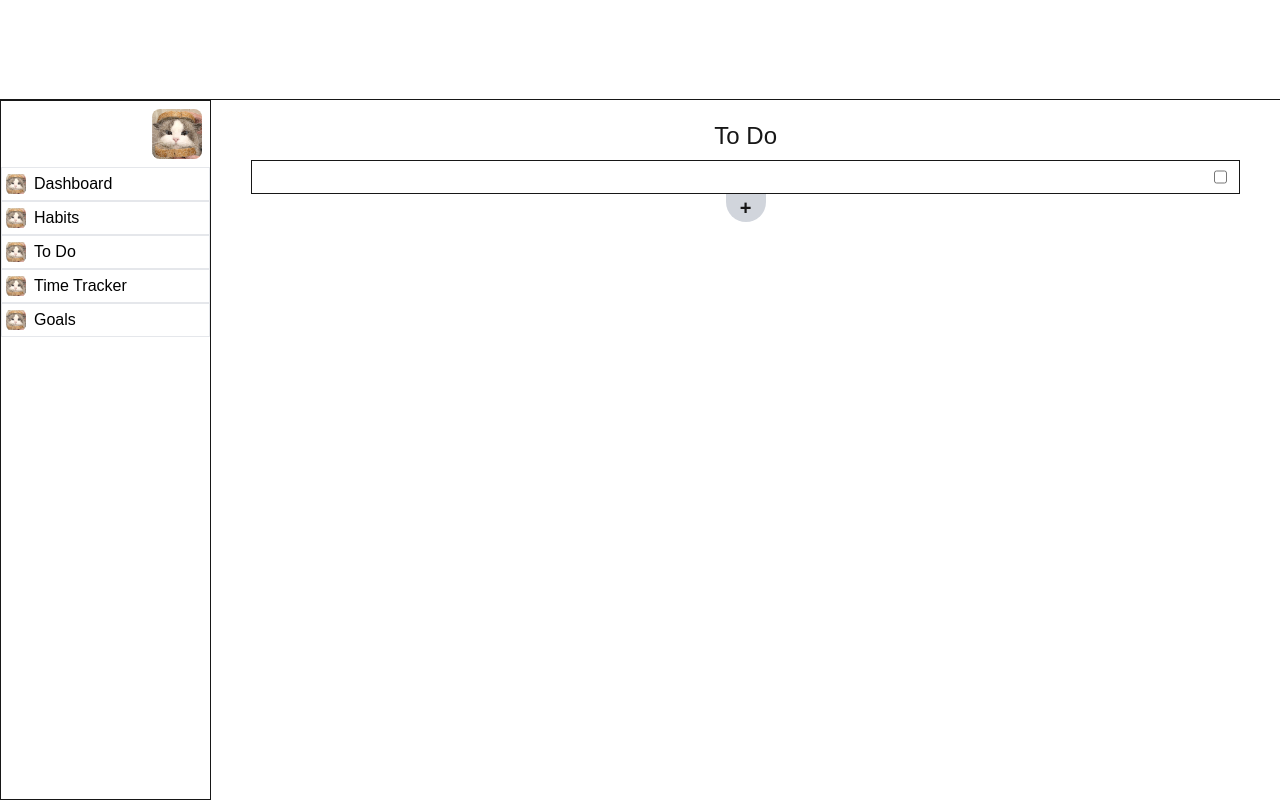
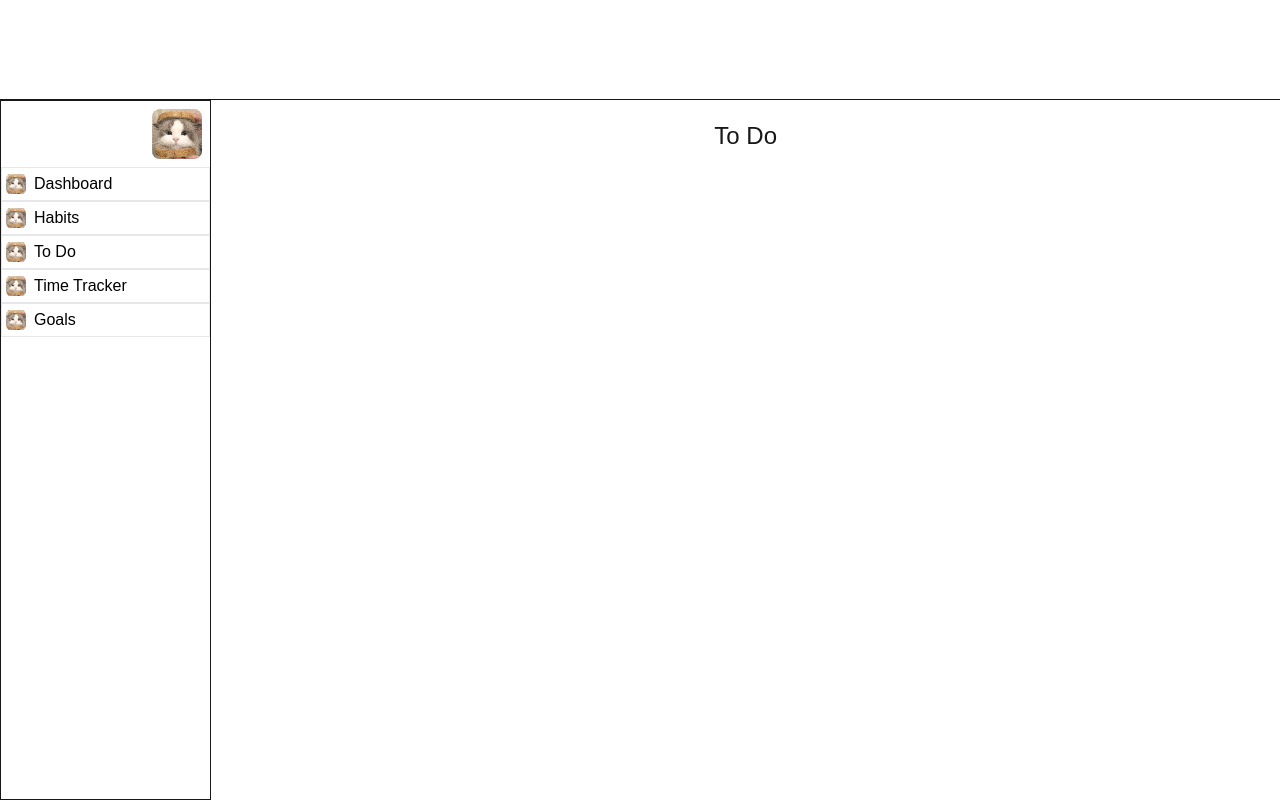
Before and after one commit to eel-in-denial/productavian-legends, a Next.js app: page /todo in a window 1280 px wide. Built offline with nearby package versions, Linux system fonts and the light colour scheme.

Commit message:
found the thing breaking stuff
and commented it out

```diff
--- a/app/todo/page.tsx
+++ b/app/todo/page.tsx
@@ -4,24 +4,24 @@ export default function ToDo() {
     <div className="flex-col items-center w-full h-full p-5 px-10 text-center">
       <h1 className="text-2xl pb-2">To Do</h1>
       <div>
-        <TodoItem text='running'/>
+        {/* <TodoItem text='running'/> */}
       </div>
-      <button onClick={AddTodo} className="bg-gray-300 font-bold text-xl w-10 rounded-b-full hover:bg-gray-500 active:bg-black">
+      {/* <button onClick={AddTodo} className="bg-gray-300 font-bold text-xl w-10 rounded-b-full hover:bg-gray-500 active:bg-black">
         +
-      </button>
+      </button> */}
     </div>
   );
 }
 
-export const TodoItem = ({text=''}) => {
-  return(
-    <div className="flex gap-5 border w-full p-1 px-3">
-      <input type="text" className="w-full"></input>
-      <input type="checkbox" className=""/>
-    </div>
-  )
-}
+// const TodoItem = ({text} : {text: string}) => {
+//   return(
+//     <div className="flex gap-5 border w-full p-1 px-3">
+//       <input type="text" className="w-full">{text}</input>
+//       <input type="checkbox" className=""/>
+//     </div>
+//   )
+// }
 
-function AddTodo() {
+// function AddTodo() {
 
-}
+// }
```
